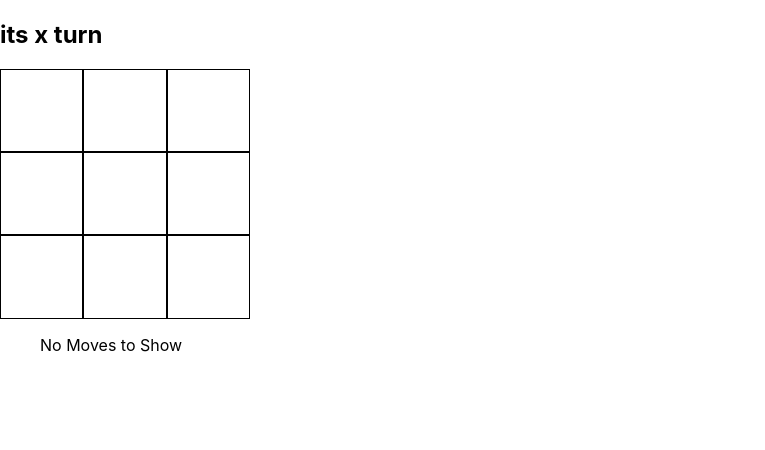
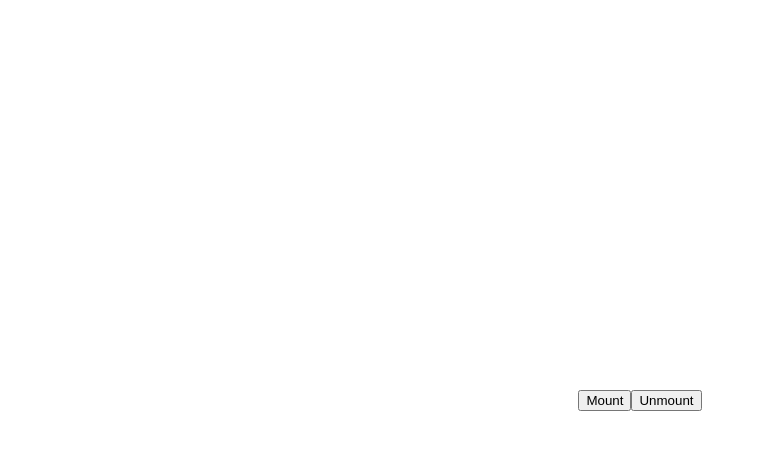
Before and after one commit to Kirans-143/ReactJS-Project, a React (Create React App) app: page / in a window 1280 px wide. Shown: the top 450 px of the page, without its empty margins (0-765 px from the left). Built offline with nearby package versions, Linux system fonts and the light colour scheme.

Commit message:
React Hook useState and useEffect(all 3 case)

```diff
--- a/src/App.css
+++ b/src/App.css
@@ -1,3 +1,10 @@
 * {
   margin: 0;
 }
+.app {
+  display: flex;
+  justify-content: center;
+  align-items: center;
+  width: 100%;
+  height: 100vh;
+}
--- a/src/App.js
+++ b/src/App.js
@@ -1,16 +1,15 @@
-import React from "react";
-import Board from "./Component/board";
-import "./styles/box.css";
-import "./styles/board.css";
+import React, { useState } from "react";
+import "./App.css";
+import Counter from "./Counter";
 
-class App extends React.Component {
-  render() {
-    return (
-      <div className="app">
-        <Board />
-      </div>
-    );
-  }
+function App() {
+  const [showCounter, setShowCounter] = useState(false);
+  return (
+    <div className="app">
+      {showCounter && <Counter />}
+      <button onClick={() => setShowCounter(true)}>Mount</button>
+      <button onClick={() => setShowCounter(false)}>Unmount</button>
+    </div>
+  );
 }
-
 export default App;
--- a/src/Component/board-box.jsx
+++ /dev/null
@@ -1,9 +0,0 @@
-const Box = ({ value, onClick }) => {
-  return (
-    <button onClick={onClick} className="board_box">
-      {value}
-    </button>
-  );
-};
-
-export default Box;
--- a/src/Component/board.jsx
+++ /dev/null
@@ -1,148 +0,0 @@
-import { Component } from "react";
-import Box from "./board-box";
-import * as utils from "../utils/utility";
-
-class Board extends Component {
-  constructor(props) {
-    super(props);
-    //Initialize the component state
-    this.state = {
-      boxes: Array(9).fill(null),
-      history: [],
-      xIsNext: true,
-    };
-  }
-
-  //Function wen box ix clicked
-  handleBoxClicked(index) {
-    //creating the copy of the state
-    const boxes = this.state.boxes.slice();
-
-    //check for no double clicks
-    if (boxes[index] !== null) {
-      return;
-    }
-
-    //get current state of the hhhistory
-    let history = this.state.history;
-
-    //Stop the game if board has winning combination
-    if (utils.findWinner(boxes)) {
-      return;
-    }
-    //stop the game if all boxes are clicked or filled
-    if (utils.areAllBoxesClicked(boxes) === true) {
-      return;
-    }
-
-    //Mark the box with eighter  x or o
-    boxes[index] = this.state.xIsNext ? "x" : "o";
-
-    //add the moves to the history
-    history.push(this.state.xIsNext ? "x" : "o");
-
-    //update the state with new data
-    this.setState({
-      boxes: boxes,
-      history: history,
-      xIsNext: !this.state.xIsNext,
-    });
-
-    //handle game restart
-  }
-  handleBoardRestart() {
-    this.setState({
-      boxes: Array(9).fill(null),
-      history: [],
-      xIsNext: true,
-    });
-  }
-  render() {
-    // get the winner only if there is any
-    const winner = utils.findWinner(this.state.boxes);
-
-    // if all the boxes filled or not
-    const isFilled = utils.areAllBoxesClicked(this.state.boxes);
-
-    let status;
-    if (winner) {
-      status = `the winner is ${winner}`;
-    } else if (!winner && isFilled) {
-      status = "Game Drawn";
-    } else {
-      status = `its ${this.state.xIsNext ? "x" : "o"} turn`;
-    }
-    return (
-      <div>
-        <div className="board-wrapper">
-          <div className="board">
-            <h2 className="board-heading">{status}</h2>
-
-            <div className="board-row">
-              <Box
-                value={this.state.boxes[0]}
-                onClick={() => this.handleBoxClicked(0)}
-              />
-              <Box
-                value={this.state.boxes[1]}
-                onClick={() => this.handleBoxClicked(1)}
-              />
-              <Box
-                value={this.state.boxes[2]}
-                onClick={() => this.handleBoxClicked(2)}
-              />
-            </div>
-            <div className="board-row">
-              <Box
-                value={this.state.boxes[3]}
-                onClick={() => this.handleBoxClicked(3)}
-              />
-              <Box
-                value={this.state.boxes[4]}
-                onClick={() => this.handleBoxClicked(4)}
-              />
-              <Box
-                value={this.state.boxes[5]}
-                onClick={() => this.handleBoxClicked(5)}
-              />
-            </div>
-            <div className="board-row">
-              <Box
-                value={this.state.boxes[6]}
-                onClick={() => this.handleBoxClicked(6)}
-              />
-              <Box
-                value={this.state.boxes[7]}
-                onClick={() => this.handleBoxClicked(7)}
-              />
-              <Box
-                value={this.state.boxes[8]}
-                onClick={() => this.handleBoxClicked(8)}
-              />
-            </div>
-          </div>
-          {/*history of moves */}
-          <ul className="board-historyList">
-            {this.state.history.length == 0 && <span>No Moves to Show</span>}
-            {this.state.history !== 0 &&
-              this.state.history.map((move, index) => {
-                return (
-                  <li>
-                    Move {index + 1}: <strong>{move}</strong>
-                  </li>
-                );
-              })}
-          </ul>
-        </div>
-        {/* button for restart*/}
-        {winner && (
-          <button className="btn" onClick={this.handleBoardRestart}>
-            Start Nerw Game
-          </button>
-        )}
-      </div>
-    );
-  }
-}
-
-export default Board;
--- /dev/null
+++ b/src/Counter.js
@@ -0,0 +1,33 @@
+import React, { useEffect, useState } from "react";
+import "./Counter.css";
+
+export default function Counter() {
+  //   const [state, setState] = useState(0);
+  const [count, setCount] = useState(0);
+
+  //similar to componentDidMount, empty dependance array
+  //  1. useEffect(() => {
+  //     console.log("useEffect called");
+  //   }, []);
+
+  //pass Dependency array, Smilar to componentDidUpdate
+  //   useEffect(() => {
+  //     console.log("useEffect called");
+  //   }, [count]);
+
+  //usinga cleanup or return function , similar to component willUnmount
+  useEffect(() => {
+    console.log("useEffect called");
+    return () => {
+      console.log("componemt will unmount is caklled");
+    };
+  }, []);
+
+  //   console.log("Counter rendered");
+  return (
+    <div>
+      <h1>Counter:{count}</h1>
+      <button onClick={() => setCount(count + 1)}>Increment</button>
+    </div>
+  );
+}
--- a/src/styles/board.css
+++ /dev/null
@@ -1,4 +0,0 @@
-.board-row {
-  display: flex;
-  flex-flow: row wrap;
-}
--- a/src/styles/box.css
+++ /dev/null
@@ -1,9 +0,0 @@
-.board_box {
-  display: flex;
-  align-items: center;
-  justify-content: center;
-  width: calc(250px / 3);
-  height: calc(250px / 3);
-  border: 1px solid black;
-  background-color: white;
-}
--- a/src/utils/utility.jsx
+++ /dev/null
@@ -1,32 +0,0 @@
-export function findWinner(boxes) {
-  const rows = [
-    [0, 1, 2],
-    [3, 4, 5],
-    [6, 7, 8],
-    [0, 3, 6],
-    [1, 4, 7],
-    [2, 5, 8],
-    [0, 4, 8],
-    [2, 4, 6],
-  ];
-  for (let i = 0; i < rows.length; i++) {
-    const [a, b, c] = rows[i];
-    if (boxes[a] && boxes[a] === boxes[b] && boxes[a] === boxes[c]) {
-      return boxes[a];
-    }
-  }
-  return null;
-}
-export function areAllBoxesClicked(boxes) {
-  let count = 0;
-  boxes.forEach((item) => {
-    if (item !== null) {
-      count++;
-    }
-  });
-  if (count === 9) {
-    return true;
-  } else {
-    return false;
-  }
-}
```
Also changed, not shown: src/Counter.css (added).
